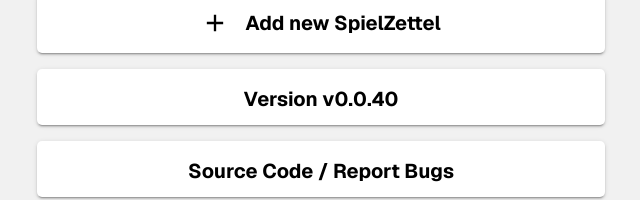
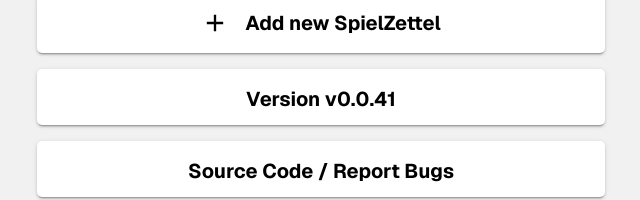
Before and after one commit to AnonymerNiklasistanonym/SpielZettel, a Next.js app in the folder spiel-zettel/: page / in a window 1280 px wide. Shown: the part 126-326 px from the top of the page, without its empty margins (319-959 px from the left). Built offline with nearby package versions, Linux system fonts and the light colour scheme.

Commit message:
Update version

```diff
--- a/spiel-zettel/src/app/helper/info.ts
+++ b/spiel-zettel/src/app/helper/info.ts
@@ -1,5 +1,5 @@
 export const name = "SpielZettel";
-export const version = "v0.0.40";
+export const version = "v0.0.41";
 
 export const urlGitRepo =
   "https://github.com/AnonymerNiklasistanonym/SpielZettel";
```
